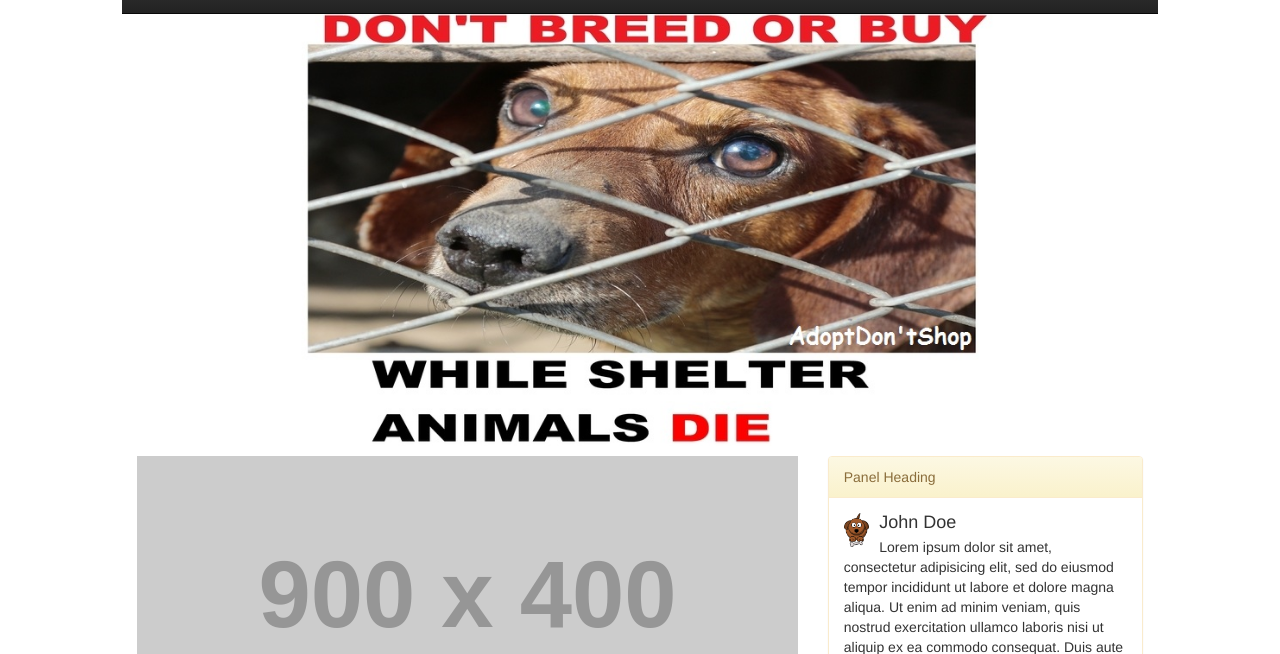
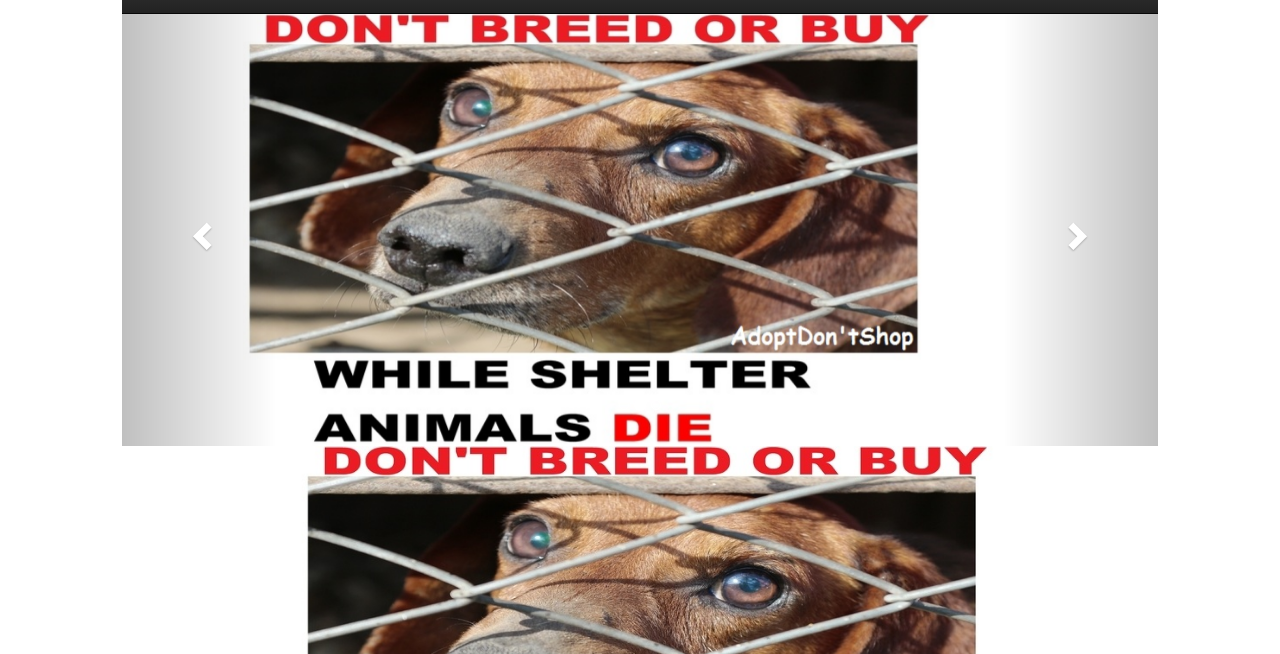
Before and after one commit to dtalosig/b5dc-csp1-daniel, a plain HTML site: page index.html in a window 1280 px wide. Shown: the part 146-800 px from the top of the page. Drawn offline with nearby package versions, Linux system fonts and the light colour scheme; placeholder pictures from the web are drawn by us; a web font is replaced by a local one.

Commit message:
modified index page

```diff
--- a/index.html
+++ b/index.html
@@ -111,6 +111,41 @@
 							</div>
 						</div>
 					</div>
+
+					<div id="myCarousel" class="carousel slide" data-ride="carousel">
+					  <!-- Indicators -->
+					  <ol class="carousel-indicators">
+					    <li data-target="#myCarousel" data-slide-to="0" class="active"></li>
+					    <li data-target="#myCarousel" data-slide-to="1"></li>
+					    <li data-target="#myCarousel" data-slide-to="2"></li>
+					  </ol>
+
+					  <!-- Wrapper for slides -->
+					  <div class="carousel-inner">
+					    <div class="item active">
+					      <img src="./img/dog1.jpg" alt="Los Angeles">
+					    </div>
+
+					    <div class="item">
+					      <img src="./img/dog2.jpg" alt="Chicago">
+					    </div>
+
+					    <div class="item">
+					      <img src="./img/dog3.jpg" alt="New York">
+					    </div>
+					  </div>
+
+					  <!-- Left and right controls -->
+					  <a class="left carousel-control" href="#myCarousel" data-slide="prev">
+					    <span class="glyphicon glyphicon-chevron-left"></span>
+					    <span class="sr-only">Previous</span>
+					  </a>
+					  <a class="right carousel-control" href="#myCarousel" data-slide="next">
+					    <span class="glyphicon glyphicon-chevron-right"></span>
+					    <span class="sr-only">Next</span>
+					  </a>
+					</div>
+
 
 				<div class="header-image">
 				<img class="img-responsive header-image" src="./img/dog1.jpg" alt="Placeholder image">
```
